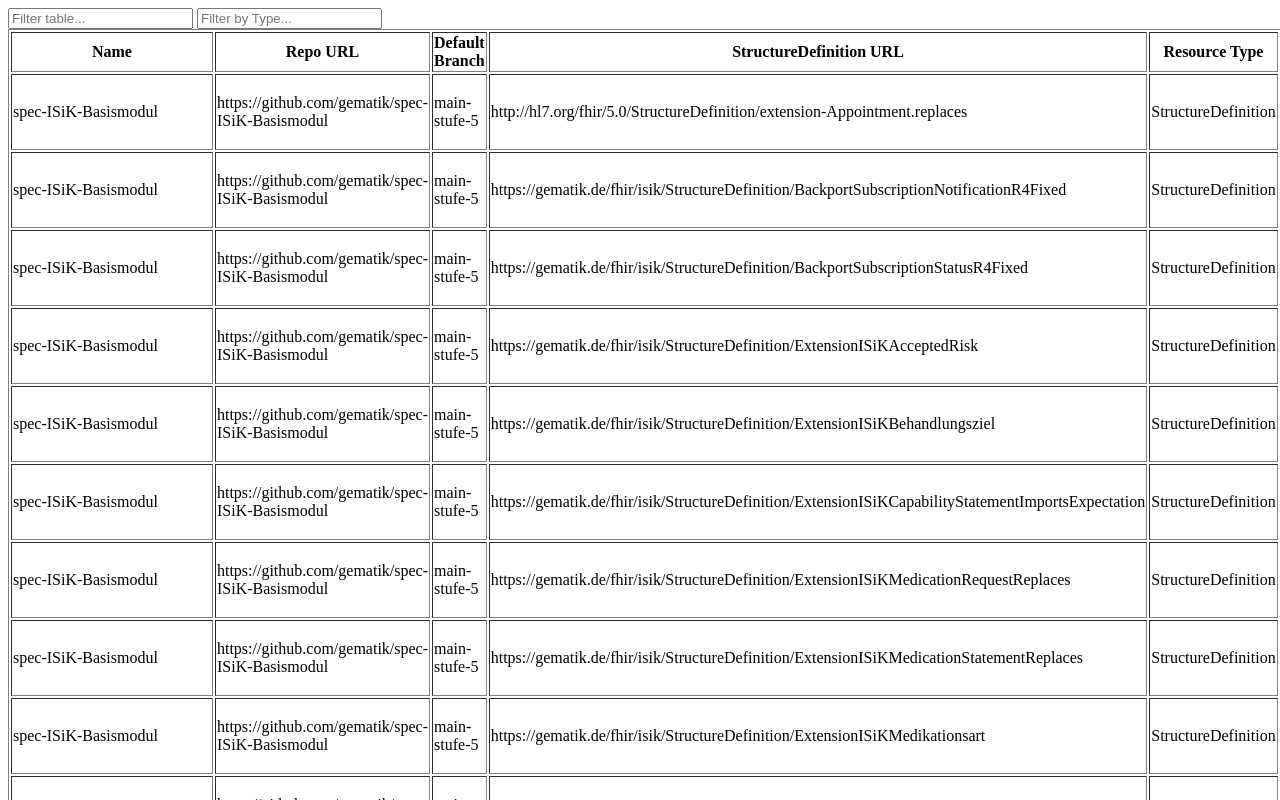
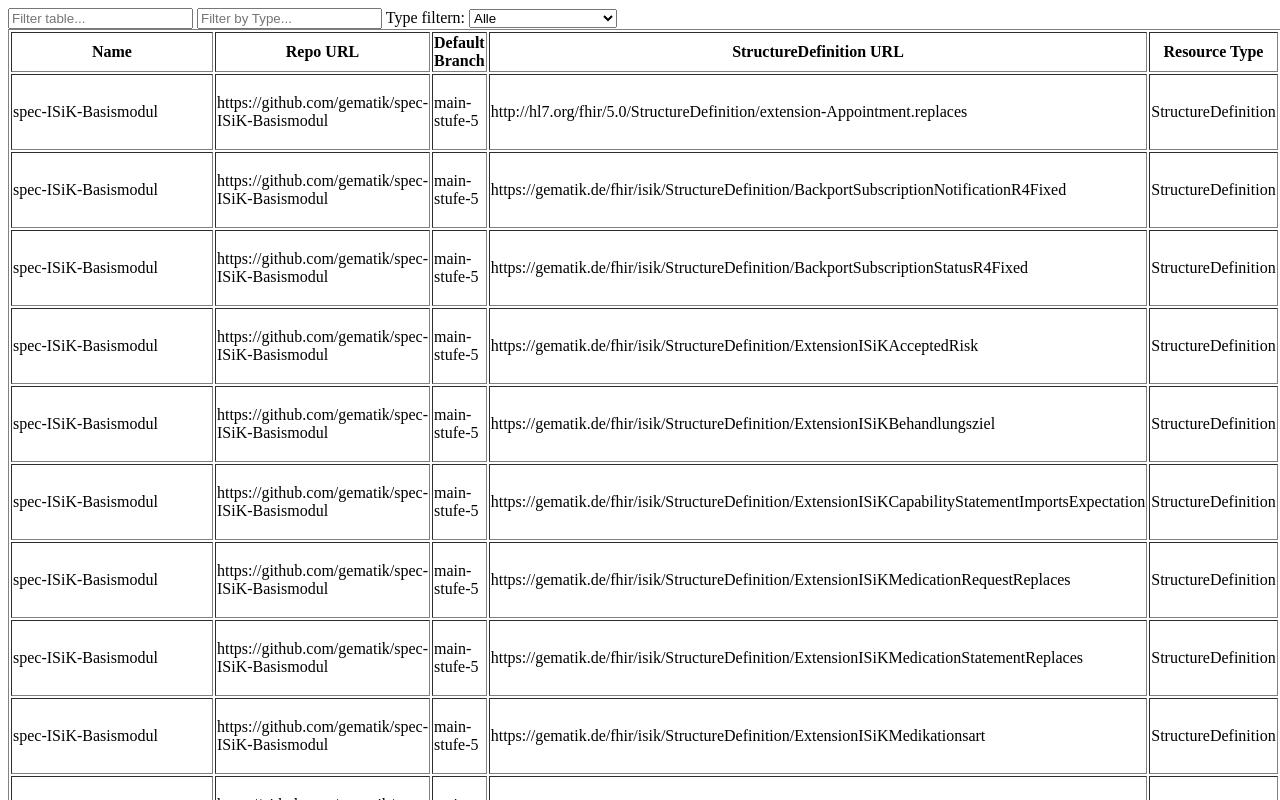
Before and after one commit to f-peverali/test-gh-pages, a plain HTML site: page index.html in a window 1280 px wide. Shown: the top 800 px of the page. Drawn offline with Linux system fonts and the light colour scheme.

Commit message:
add dropdwon filter

```diff
--- a/index.html
+++ b/index.html
@@ -7,6 +7,18 @@
 <body>
   <input type="text" id="search" placeholder="Filter table..." onkeyup="filterTable()">
   <input type="text" id="typeFilter" placeholder="Filter by Type..." onkeyup="filterTypeColumn()">
+  <label for="typeDropdown">Type filtern:</label>
+  <select id="typeDropdown" onchange="filterTypeDropdown()">
+    <option value="">Alle</option>
+    <option value="Patient">Patient</option>
+    <option value="Practitioner">Practitioner</option>
+    <option value="Organization">Organization</option>
+    <option value="Encounter">Encounter</option>
+    <option value="Condition">Condition</option>
+    <option value="Medication">Medication</option>
+    <option value="MedicationRequest">MedicationRequest</option>
+    <option value="MedicationStatement">MedicationStatement</option>
+  </select>
 <table id="myTable" border="1">
     <thead>
         <tr id="headerRow"></tr>
@@ -126,5 +138,19 @@
       });
     }
   </script>
+  <script>
+    function filterTypeDropdown() {
+      let selected = document.getElementById('typeDropdown').value.toLowerCase();
+      let rows = document.querySelectorAll('#myTable tbody tr');
+      rows.forEach(row => {
+        let typeCell = row.cells[6];
+        if (!selected || (typeCell && typeCell.textContent.toLowerCase() === selected)) {
+          row.style.display = '';
+        } else {
+          row.style.display = 'none';
+        }
+      });
+    }
+  </script>
 </body>
 </html>
```
